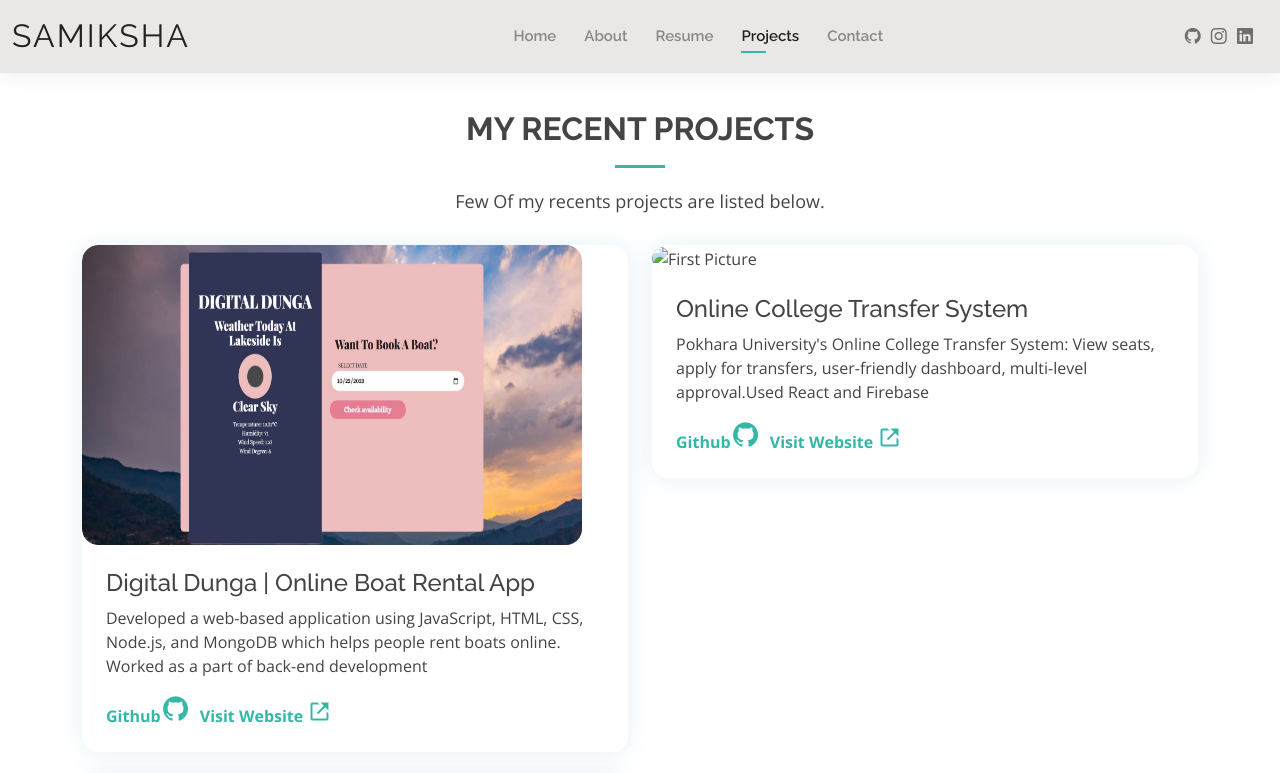
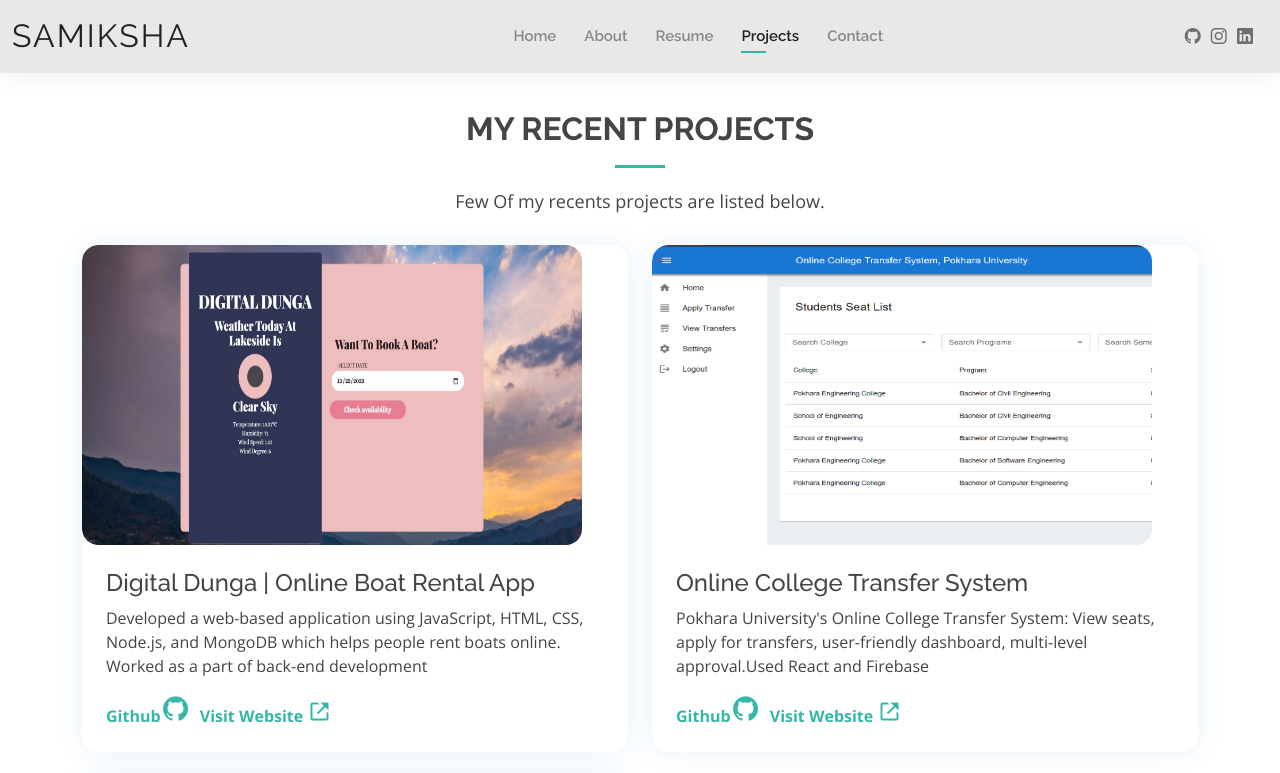
Before and after one commit to Samikshap85/PersonalPortfolio, a plain HTML site: page projects.html in a window 1280 px wide. Shown: the top 773 px of the page. Drawn offline with nearby package versions, Linux system fonts and the light colour scheme.

Commit message:
image size reduced

```diff
--- a/projects.html
+++ b/projects.html
@@ -80,7 +80,7 @@
               <div class="col-md-6" data-aos="fade-up">
                   <div class="card-custom rounded-4 bg-base shadow-effect">
                       <div class="card-custom-image rounded-4">
-                          <img class="rounded-4" src="assets/img/Projects/boat-rental app.JPG" alt="First Picture">
+                          <img class="rounded-4" src="assets/img/Projects/boat-rental app-min.JPG" alt="First Picture">
                       </div>
                       <div class="card-custom-content p-4">
                           <h4>Digital Dunga | Online Boat Rental App</h4>
@@ -97,7 +97,7 @@
               <div class="col-md-6" data-aos="fade-up">
                 <div class="card-custom rounded-4 bg-base shadow-effect">
                     <div class="card-custom-image rounded-4">
-                        <img class="rounded-4" src="assets/img/Projects/octs.PNG" alt="First Picture">
+                        <img class="rounded-4" src="assets/img/Projects/octs-min.PNG" alt="First Picture">
                     </div>
                     <div class="card-custom-content p-4">
                         <h4>Online College Transfer System</h4>
@@ -113,7 +113,7 @@
             <div class="col-md-6" data-aos="fade-up">
               <div class="card-custom rounded-4 bg-base shadow-effect">
                   <div class="card-custom-image rounded-4">
-                      <img class="rounded-4" src="assets/img/Projects/todoApp.JPG" alt="First Picture">
+                      <img class="rounded-4" src="assets/img/Projects/todoApp-min.JPG" alt="First Picture">
                   </div>
                   <div class="card-custom-content p-4">
                       <h4>Todo App</h4>
```
Also changed, not shown: assets/img/projects/boat-rental app-min.JPG (added), assets/img/projects/octs-min.PNG (added), assets/img/projects/todoApp-min.JPG (added).
